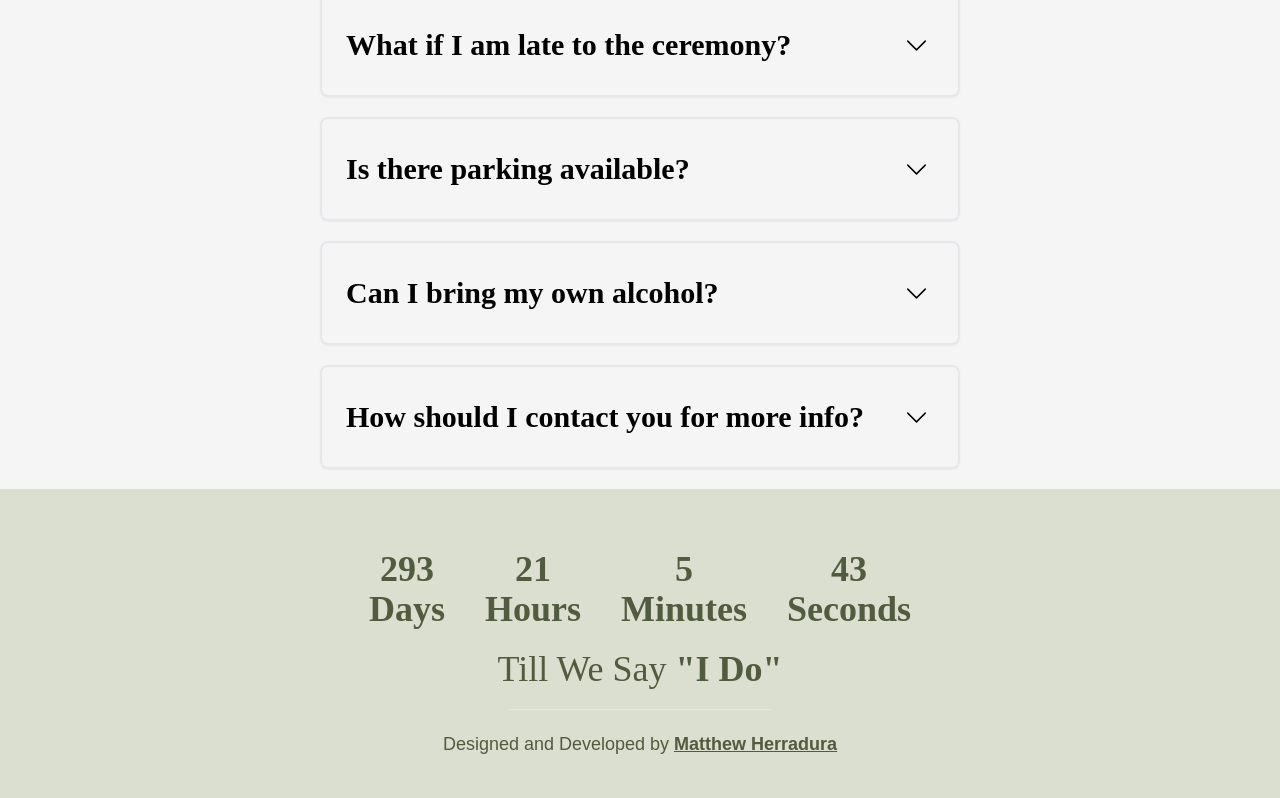
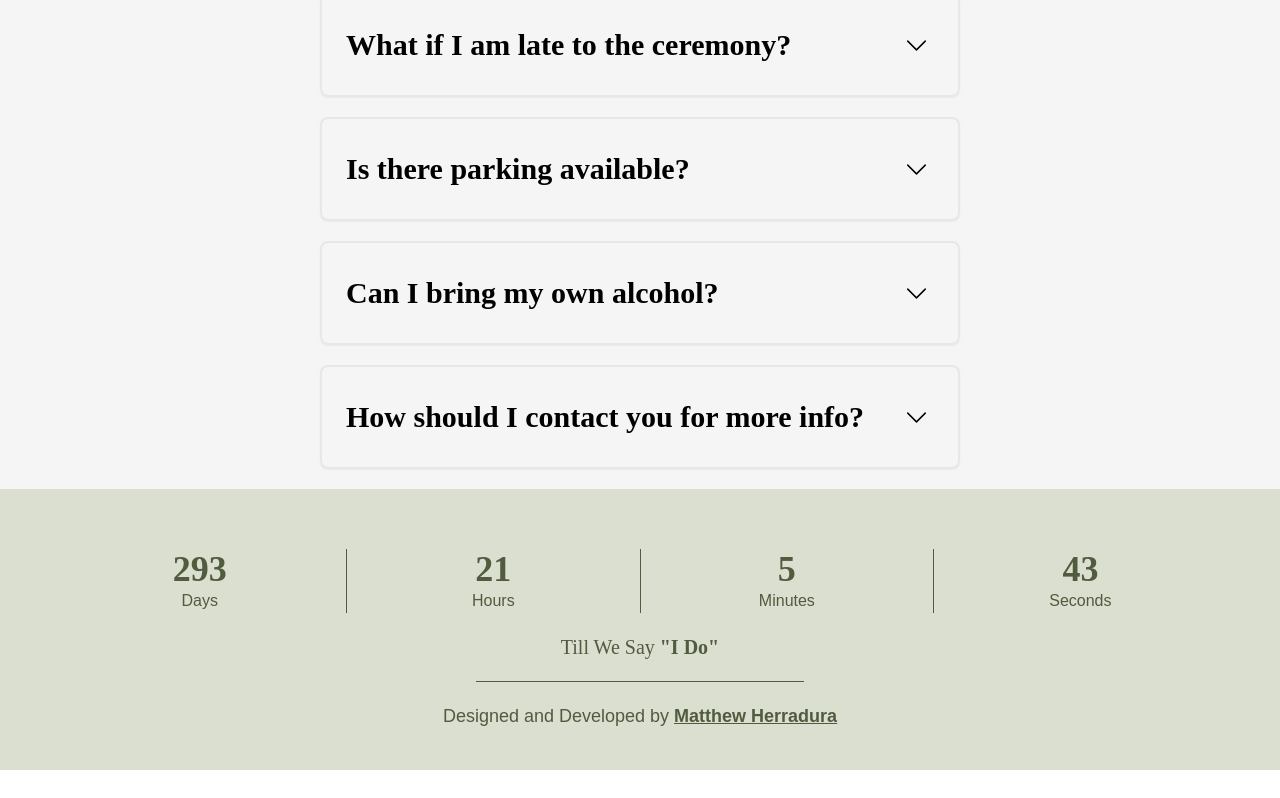
Before and after one commit to matthew-beep/wedding-v2, a Next.js app in the folder wedding-v2/: page /faq in a window 1280 px wide. Shown: the part 1147-1945 px from the top of the page. After the commit the page ends 1917 px from the top, so only its background shows below. Built offline with nearby package versions, Linux system fonts and the light colour scheme; a web font is replaced by a local one.

Commit message:
edited footer

```diff
--- a/wedding-v2/src/app/footer.tsx
+++ b/wedding-v2/src/app/footer.tsx
@@ -40,50 +40,50 @@ const Footer: React.FC<FooterProps> = ({  }) => {
           <p>Till We say &quot;I do!&quot;</p>
   */
   return (
-    <footer className= "bg-[#DADFD0] font-canto text-2xl flex flex-col items-center min-h-54 py-10 text-[#515B3E] flex flex-col items-center justify-around">
+    <footer className= "bg-[#DADFD0] font-canto flex flex-col items-center min-h-54 py-10 text-[#515B3E] flex flex-col items-center justify-around">
       <section className='w-full'>
-        <div className='flex flex-col items-center justify-center mb-5 lg:text-4xl pt-5'>
-          <div className='flex items-center w-11/12 justify-center gap-10 font-canto font-semibold'>
-            <div className='flex flex-col items-center'>
+        <div className='flex flex-col items-center justify-center text-4xl mb-5 pt-5'>
+          <div className='flex items-center w-11/12 justify-center font-canto font-semibold'>
+            <div className='flex flex-col items-center w-full px-2'>
               <div>
                 {days}
               </div>
-              <div>
+              <div className='font-proxima text-base font-normal'>
                 Days
               </div>
             </div>
-            <div className='flex flex-col items-center'>
+            <div className='flex flex-col items-center border-l w-full border-[#515B3E] px-2'>
               <div>
                 {hours}
               </div>
-              <div>
+              <div className='font-proxima text-base font-normal'>
                 Hours
               </div>
             </div>
-            <div className='flex flex-col items-center'>
+            <div className='flex flex-col items-center border-l w-full border-[#515B3E] px-2'>
               <div>
                 {minutes}
               </div>
-              <div>
+              <div className='font-proxima text-base font-normal'>
                 Minutes
               </div>
             </div>
-            <div className='flex flex-col items-center'>
+            <div className='flex flex-col items-center border-l w-full border-[#515B3E] px-2'>
               <div>
                 {seconds}
               </div>
-              <div >
+              <div className='font-proxima text-base font-normal'>
                 Seconds
               </div>
             </div>
           </div>
-          <div className='mt-5'>
+          <div className='mt-5 text-xl'>
             Till We Say <span className='font-semibold'>&quot;I Do&quot;</span>
           </div>
         </div>
       </section>
       <section>
-        <hr className='m-auto h-px w-8/12'/>
+        <hr className='m-auto h-px w-10/12 border-[#515B3E]'/>
         <h5 className=' mt-5 text-center text-sm font-proxima lg:text-lg'>Designed and Developed by <span className='font-semibold underline'><Link href="https://www.mherradura.com/" target='_blank'>Matthew Herradura</Link></span></h5>
       </section>
     </footer>
```
